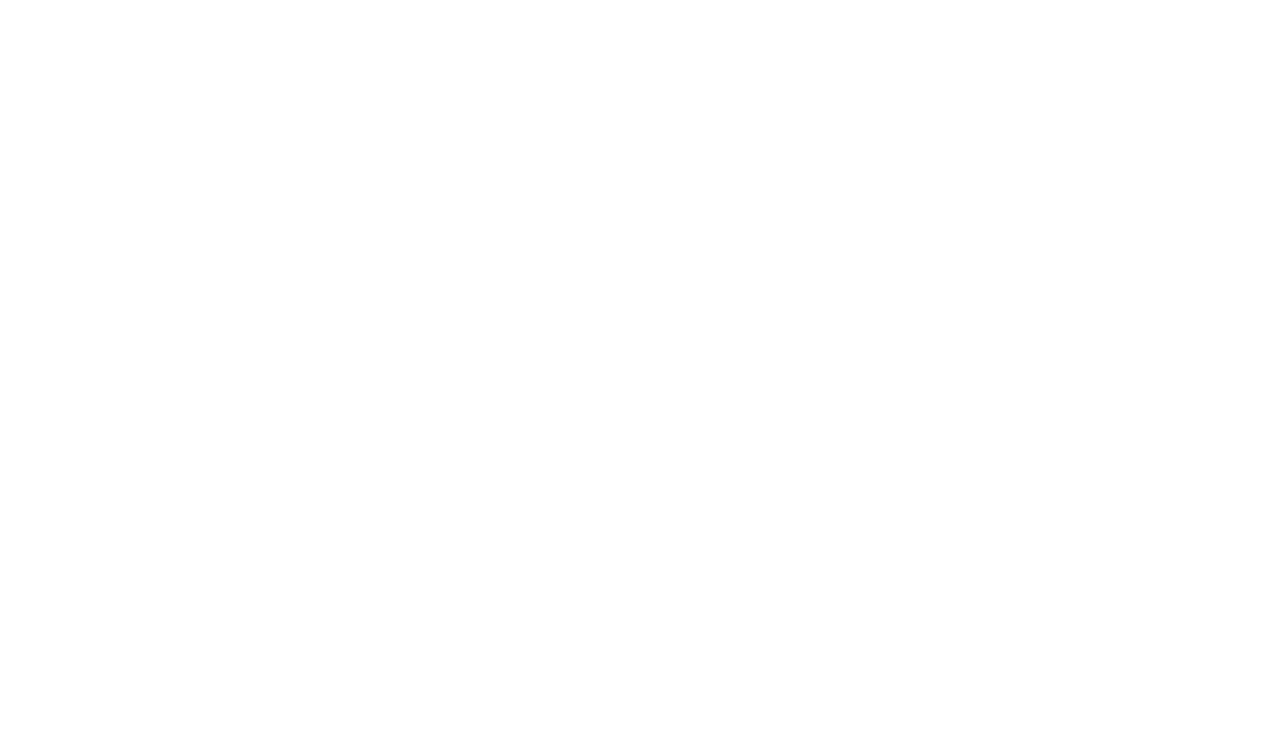
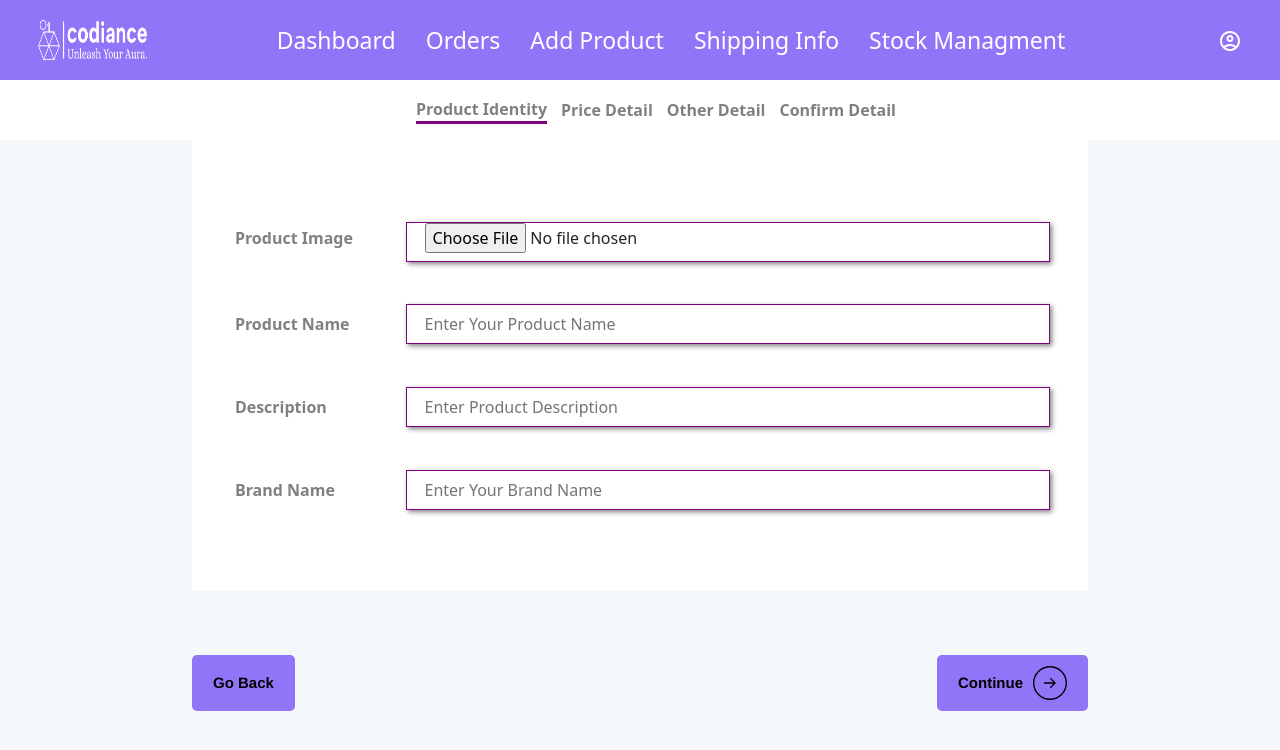
Before and after one commit to ayushpatel1248/ECommerceWebsite, a React (Create React App) app in the folder client/: page /AddProduct in a window 1280 px wide. Before the commit this address had no page. Shown: the top 750 px of the page. Built offline with nearby package versions, Linux system fonts and the light colour scheme.

Commit message:
product identity page in the add product page

```diff
--- a/client/src/App.js
+++ b/client/src/App.js
@@ -13,6 +13,7 @@
 import Cart from "./Components/cart/Cart";
 import NewPassword from "./Components/newpassword/NewPassword";
 import AllProductsPage from "./Components/allProductsPage/AllProductsPage";
+import AddProduct  from "./Components/AddProduct/AddProduct";
 import SearchDataPage from "./Components/searchDataPage/SearchDataPage";
 import "./Components/global.css"
 
@@ -43,7 +44,7 @@
         <Route path="/allProducts" element={isLoading == true ? <Loader /> : <div><AllProductsPage /></div>} />
         <Route path="/product-description/:product_id" element={isLoading == true ? <Loader /> : <div><ProductDescription /></div>} />
         <Route path="/search" element={isLoading == true ? <Loader /> : <div><SearchDataPage/></div>} />
-
+        <Route path="/AddProduct" element={isLoading == true ? <Loader /> : <div><AddProduct/></div>} />
       </Routes>
     </BrowserRouter>
   );
--- /dev/null
+++ b/client/src/Components/AddProduct/AddProduct.jsx
@@ -0,0 +1,58 @@
+import React from 'react'
+import AdminHeader from "../header/AdminHeader"
+import "./addProduct.css"
+
+const AddProduct = () => {
+  return (
+    <div className='main-parent-addproduct'>
+      <AdminHeader />
+      <div className='addProduct-parent'>
+        <div className='sub-header-addproduct'>
+          <ul className='decoration-none d-flex justify-content-between align-items-center' type="none">
+            <li>Product Identity</li>
+            <li>Price Detail</li>
+            <li>Other Detail</li>
+            <li>Confirm Detail</li>
+          </ul>
+        </div>
+
+        <div className='product-identity-addproduct-parent'>
+          <div className='product-identity-addproduct'>
+            <div>
+              <label htmlFor="product-image">Product Image</label>
+              <input type="file" name='product-image' />
+            </div>
+            <div>
+              <label htmlFor="ProductName">Product Name</label>
+              <input name="ProductName" placeholder='Enter Your Product Name' type="text" />
+            </div>
+            <div>
+              <label htmlFor="Description-addProduct">Description</label>
+              <input name="Description-addProduct" placeholder='Enter Product Description' type="text" />
+            </div>
+            <div>
+              <label htmlFor="brand">Brand Name</label>
+              <input name="brand" placeholder='Enter Your Brand Name' type="text" />
+            </div>
+          </div>
+
+        </div>
+        <div className='addProduct-footer'>
+          <button class="continue-button-addProduct" >
+            <span>Go Back</span>
+          </button>
+          <button class="continue-button-addProduct" >
+            <span>Continue</span>
+            <svg width="34" height="34" viewBox="0 0 74 74" fill="none" xmlns="http://www.w3.org/2000/svg">
+              <circle cx="37" cy="37" r="35.5" stroke="black" stroke-width="3"></circle>
+              <path d="M25 35.5C24.1716 35.5 23.5 36.1716 23.5 37C23.5 37.8284 24.1716 38.5 25 38.5V35.5ZM49.0607 38.0607C49.6464 37.4749 49.6464 36.5251 49.0607 35.9393L39.5147 26.3934C38.9289 25.8076 37.9792 25.8076 37.3934 26.3934C36.8076 26.9792 36.8076 27.9289 37.3934 28.5147L45.8787 37L37.3934 45.4853C36.8076 46.0711 36.8076 47.0208 37.3934 47.6066C37.9792 48.1924 38.9289 48.1924 39.5147 47.6066L49.0607 38.0607ZM25 38.5L48 38.5V35.5L25 35.5V38.5Z" fill="black"></path>
+            </svg>
+          </button>
+        </div>
+
+      </div>
+    </div>
+  )
+}
+
+export default AddProduct;
--- /dev/null
+++ b/client/src/Components/AddProduct/addProduct.css
@@ -0,0 +1,104 @@
+.decoration-none {
+    text-decoration: none;
+}
+
+.sub-header-addproduct {
+    padding: 1.3% 30%;
+    box-shadow: rgba(41, 44, 45, 0.3) 0px 1px 2px 0px, rgba(38, 40, 41, 0.15) 0px 2px 6px 2px;
+    font-weight: 600;
+    color: gray;
+    background: white;
+    /* font-size: 1rem;  */
+}
+
+.sub-header-addproduct ul {
+    margin-bottom: 0px !important;
+}
+
+.sub-header-addproduct ul li:first-child {
+    border-bottom: 3px solid purple;
+}
+
+.product-identity-addproduct {
+    height: 55%;
+    width: 70%;
+    padding-right: 3%;
+    padding-bottom: 3%;
+    border-top: none;
+    padding-top: 3%;
+    margin: 0% auto;
+    background: white;
+
+}
+
+.product-identity-addproduct label {
+    margin: 0px 5%;
+    width: 15%;
+    font-weight: 600;
+    color: gray;
+}
+
+.product-identity-addproduct div {
+    margin: 5% 0px;
+}
+
+.product-identity-addproduct input {
+    height: 40px;
+    width: 75%;
+    padding-left: 2%;
+    border: 1.5px solid purple;
+    box-shadow: 2px 2px 5px grey;
+}
+.main-parent-addproduct{
+    height: 100vh;
+    overflow: hidden;
+}
+.addProduct-parent {
+    height: 90vh;
+    background: #F4F8FA;
+}
+
+.continue-button-addProduct {
+    cursor: pointer;
+    font-weight: 700;
+    font-family: Helvetica, "sans-serif";
+    transition: all .2s;
+    padding: 10px 20px;
+    border-radius: 5px;
+    background: #9175F9;
+    border: 1px solid transparent;
+    display: flex;
+    align-items: center;
+    font-size: 15px;
+}
+
+.continue-button-addProduct:hover {
+    background: #9175F9;
+}
+
+.continue-button-addProduct>svg {
+    width: 34px;
+    margin-left: 10px;
+    transition: transform .3s ease-in-out;
+}
+
+.continue-button-addProduct:hover svg {
+    transform: translateX(5px);
+}
+
+.continue-button-addProduct:active {
+    transform: scale(0.95);
+}
+
+.addProduct-footer {
+    display: flex;
+    justify-content: space-between;
+}
+
+.addProduct-footer {
+    width: 70%;
+    margin: 5% auto;
+}
+.product-identity-addproduct-parent{
+    background: #F4F8FA;
+}
--- /dev/null
+++ b/client/src/Components/header/AdminHeader.jsx
@@ -0,0 +1,80 @@
+import * as React from 'react';
+import { Link, Navigate } from 'react-router-dom';
+import { useNavigate } from 'react-router-dom';
+import { useState } from 'react';
+import "./header.css";
+import logo from '../../images/header/codiance-high-resolution-logo-white-transparent.png'
+import AccountCircleOutlinedIcon from '@mui/icons-material/AccountCircleOutlined';
+import ShoppingCartOutlinedIcon from '@mui/icons-material/ShoppingCartOutlined';
+import { fetchSearchData } from '../../store/slices/searchDataSlice';
+import { useDispatch, useSelector } from 'react-redux';
+import Badge, { BadgeProps } from '@mui/material/Badge';
+import { styled } from '@mui/material/styles';
+import IconButton from '@mui/material/IconButton';
+import ShoppingCartIcon from '@mui/icons-material/ShoppingCart';
+import axios from 'axios';
+import { useEffect } from 'react';
+
+const baseUrl = process.env.REACT_APP_BASE_URL
+
+export default function AdminHeader() {
+    const [sidebarOpen, setSidebarOpen] = useState(true)
+    const dispatch = useDispatch();
+    const navigate = useNavigate();
+
+    const handleSidebarOpen = (e) => {
+
+        if (sidebarOpen == true) {
+            setSidebarOpen(false)
+        }
+        else {
+            setSidebarOpen(true)
+        }
+    }
+
+    // in this function we will use the slice function for search to hit api and store search data in search state and willredirect to serach founded page
+
+
+
+    const StyledBadge = styled(Badge)(({ theme }) => ({
+        '& .MuiBadge-badge': {
+          right: -3,
+          top: 5,
+          border: `2px solid white`,
+          padding: '0 4px',
+        },
+      }));
+
+
+
+
+    return (
+        <nav className={sidebarOpen ? "nav" : "nav active"}>
+            <div className="nav-bar">
+                <i className={sidebarOpen ? "bx bx-menu sidebarOpen" : "bx bx-menu sidebarOpen active"} onClick={handleSidebarOpen} ></i>
+                <span className="logo navLogo"><img src={logo} alt="" /></span>
+                <div className="menu">
+                    <div className="logo-toggle">
+                        <span className="logo"><a href="#">Codiance</a></span>
+                        <i className='bx bx-x siderbarClose' onClick={handleSidebarOpen}></i>
+                    </div>
+
+                    <ul className="nav-links">
+                        <li><Link to="/">Dashboard</Link></li>
+                        <li><Link to="">Orders</Link></li>
+                        <li><Link to="/allProducts">Add Product</Link></li>
+                        <li><Link to="">Shipping Info</Link></li>
+                        <li><Link to=""> Stock Managment</Link></li>
+                    </ul>
+                </div>
+
+                <div className="darkLight-searchBox">
+                    <div className="">
+                        <Link to="/profile"><AccountCircleOutlinedIcon style={{ color: 'white', marginLeft: '1.4rem' }} /></Link>
+                    </div>
+                </div>
+            </div>
+        </nav >
+
+    );
+}
```
